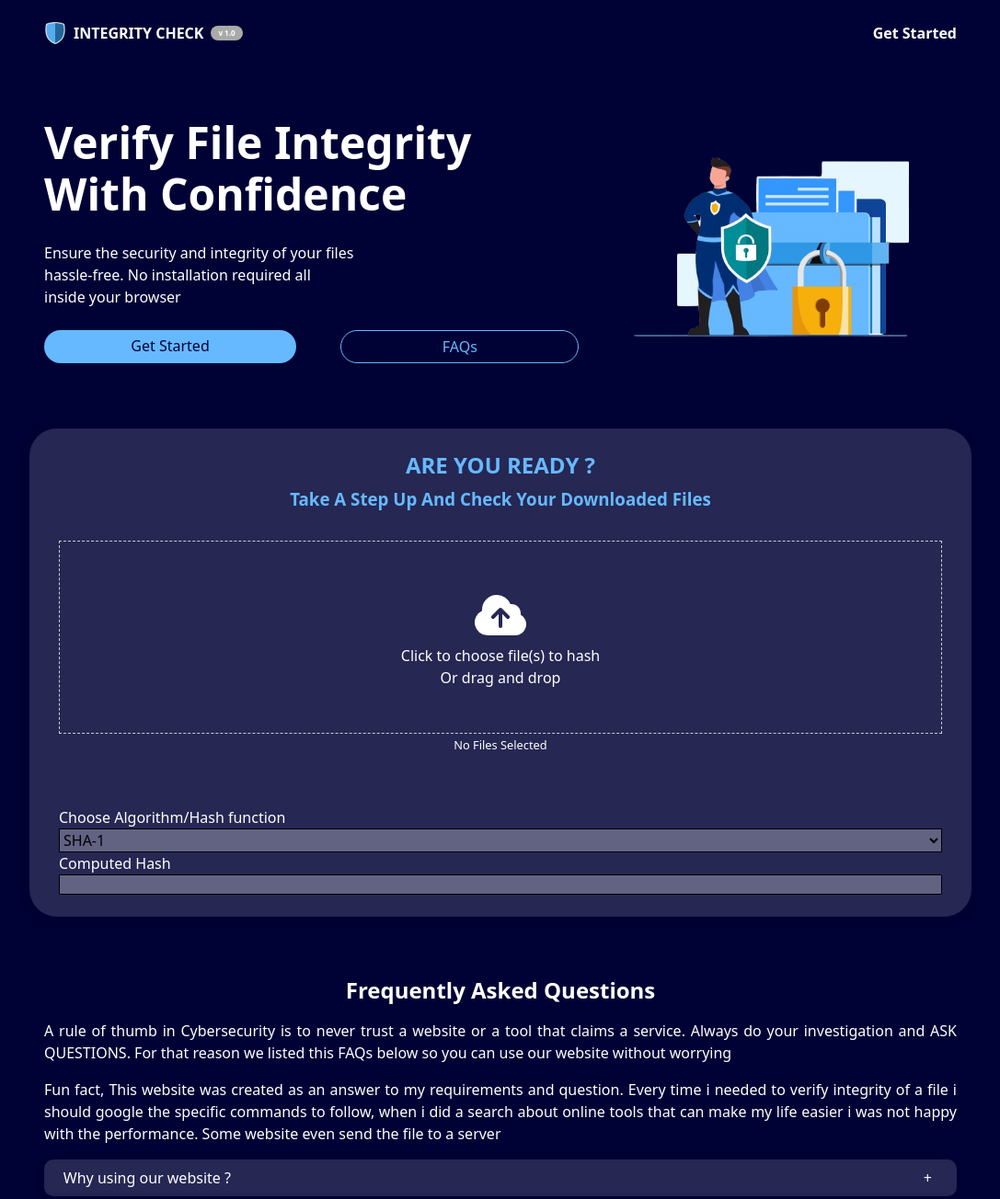
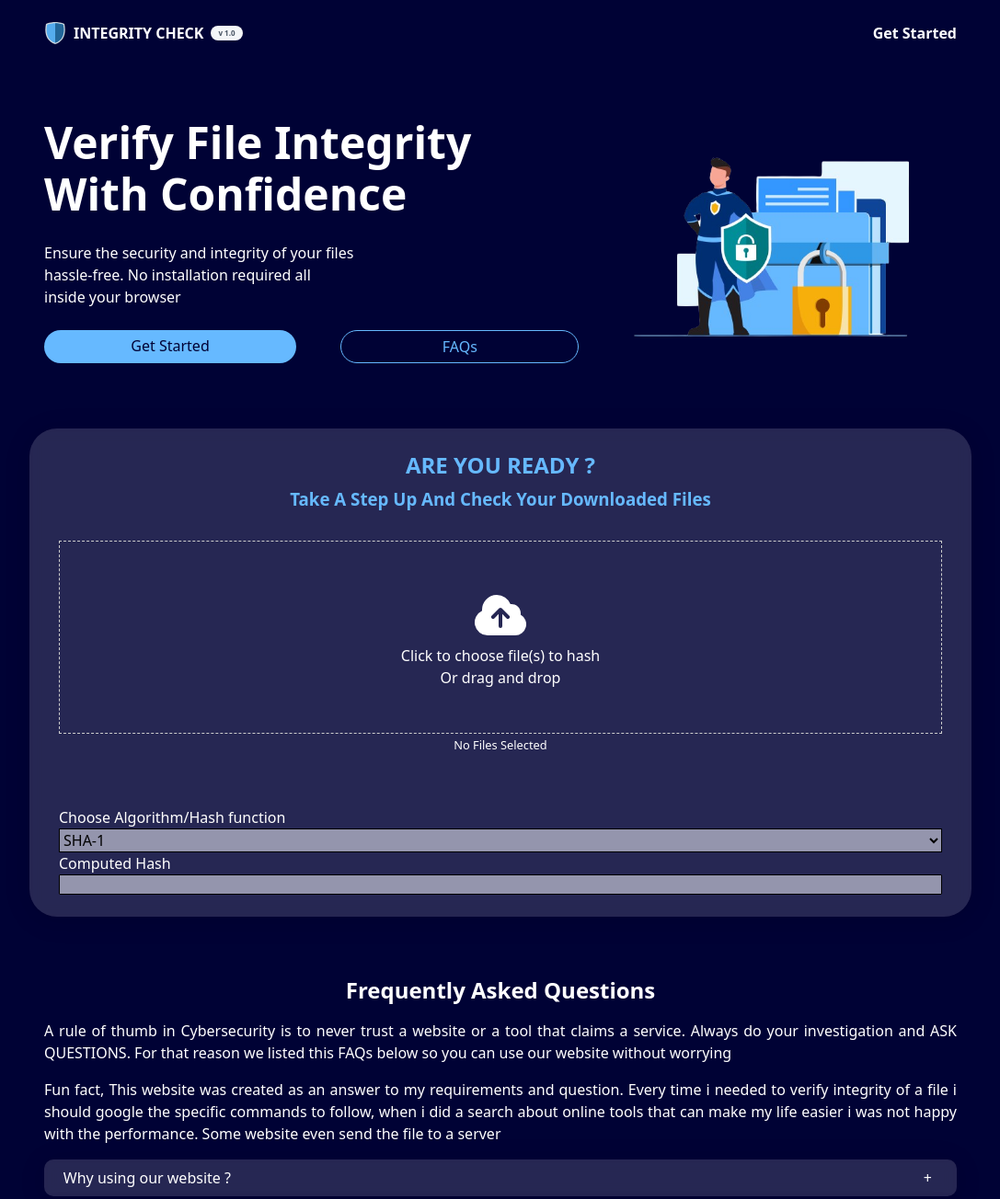
Before and after one commit to el-amine-404/integrity-checker, a plain HTML site: page index.html in a window 1280 px wide. Shown: the top 1304 px of the page at 92% size, without its empty margins (96-1183 px from the left). Drawn offline with Linux system fonts and the light colour scheme.

Commit message:
fix: Background and foreground colors do not have a sufficient contrast ratio.

```diff
--- a/assets/styles/style.css
+++ b/assets/styles/style.css
@@ -143,7 +143,12 @@ BLOCK: header
 }
 
 .header__verion {
-  background-color: #aaa;
+  /*
+  SOURCE = https://dequeuniversity.com/rules/axe/4.8/color-contrast
+  Contrast Ratio = 7.00 : 1
+  */
+  color: #495564;
+  background-color: #F4F6F8;
   font-size: 0.5em;
   border-radius: 50px;
   padding: 0 0.5rem;
@@ -314,7 +319,8 @@ BLOCK: form
 
 .form__select-hash {
   /* From https://css.glass */
-  background-color: #626383;
+  color: var(--clr-black);
+  background-color: #9495AD;
   border: 1px solid black;
 }
 
@@ -368,8 +374,8 @@ BLOCK: form
 }
 
 .form__output-file-hash {
-  background-color: #626383;
-  color: #000000;
+  color: var(--clr-black);
+  background-color: #9495AD;
   border-radius: 1px;
   border-color: #000000;
   border-width: 1px;
```
